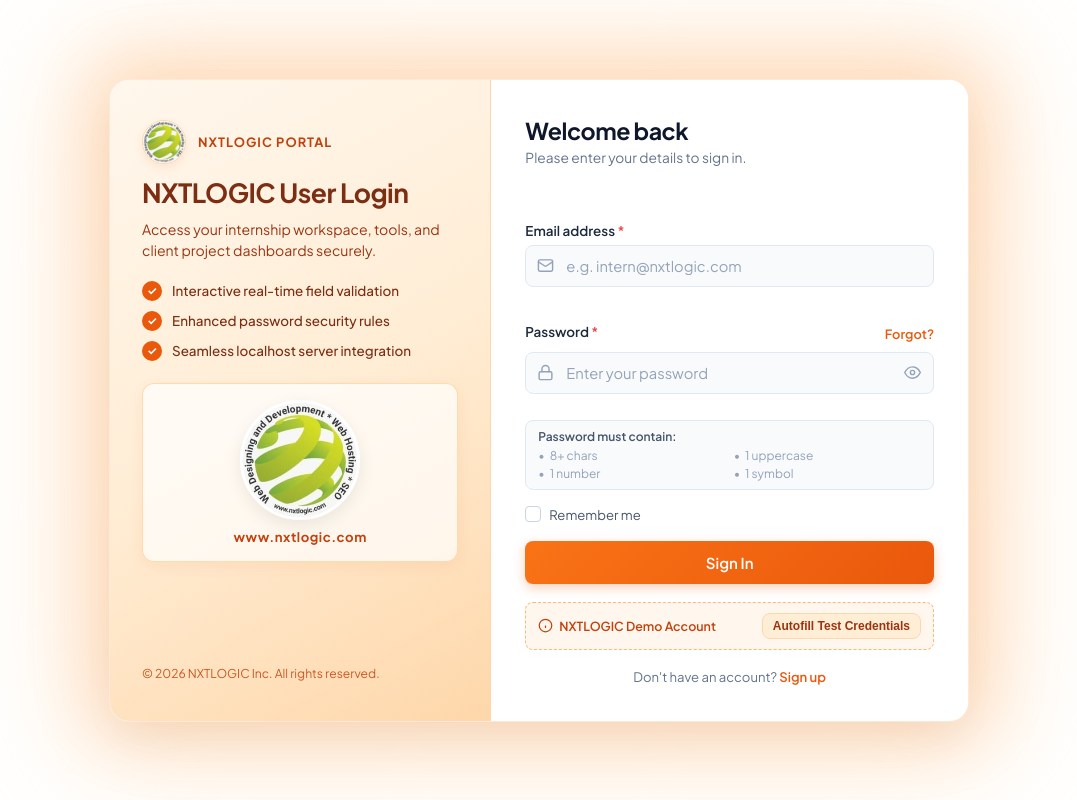
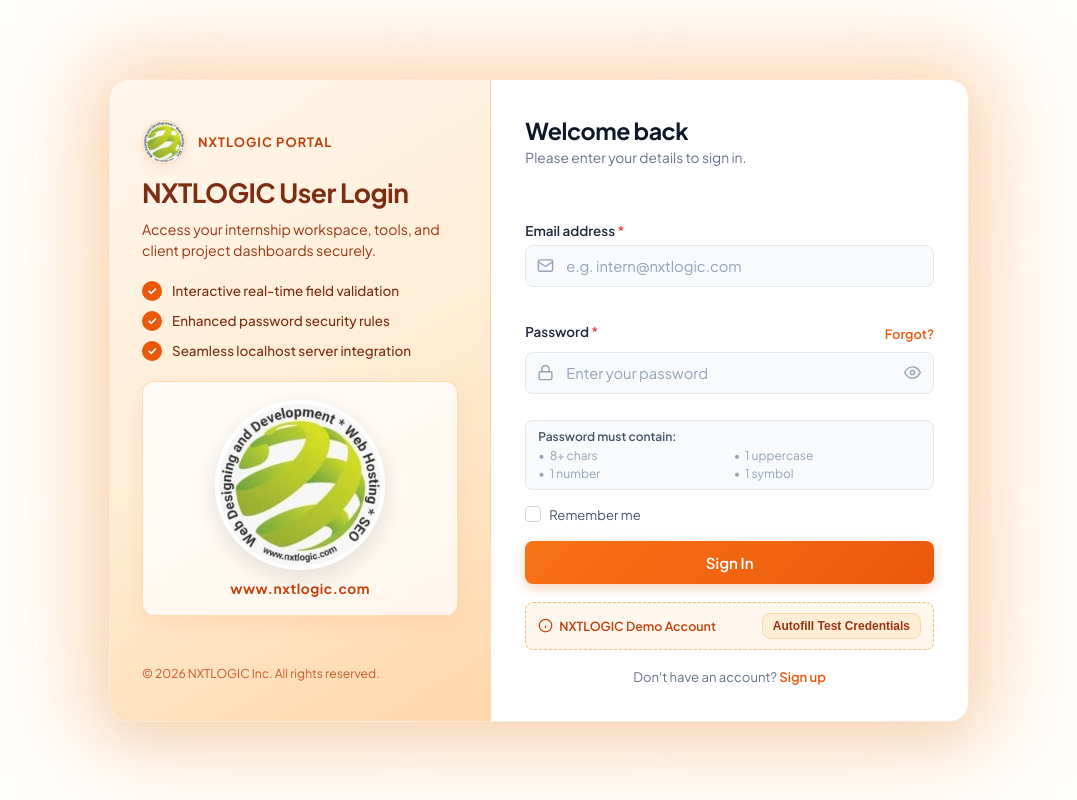
Before and after one commit to abi323728-ctrl/student-management-system, a website with bundled scripts: page public/index.html in a window 1280 px wide. Shown: the whole page, without its empty margins (101-1178 px from the left). Built offline with nearby package versions, Linux system fonts and the light colour scheme.

Commit message:
style: increase size of NXTLOGIC logo in showcase panel

```diff
--- a/public/style.css
+++ b/public/style.css
@@ -174,13 +174,13 @@ body {
 
 /* Showcase box for 2nd picture in free space */
 .hero-showcase-box {
-  margin-top: 22px;
-  padding: 16px;
-  background: rgba(255, 255, 255, 0.7);
+  margin-top: 20px;
+  padding: 18px 16px;
+  background: rgba(255, 255, 255, 0.75);
   border: 1px solid rgba(254, 215, 170, 0.9);
   border-radius: var(--radius-md);
   text-align: center;
-  box-shadow: 0 4px 14px rgba(234, 88, 12, 0.08);
+  box-shadow: 0 6px 20px rgba(234, 88, 12, 0.09);
   display: flex;
   flex-direction: column;
   align-items: center;
@@ -188,22 +188,23 @@ body {
 }
 
 .hero-showcase-img {
-  width: 120px;
-  height: 120px;
+  width: 170px;
+  height: 170px;
   border-radius: 50%;
   object-fit: cover;
-  box-shadow: 0 6px 18px rgba(0, 0, 0, 0.08);
-  border: 3px solid #ffffff;
-  margin-bottom: 8px;
-  transition: transform var(--transition-fast);
+  box-shadow: 0 8px 24px rgba(0, 0, 0, 0.1);
+  border: 4px solid #ffffff;
+  margin-bottom: 10px;
+  transition: transform var(--transition-fast), box-shadow var(--transition-fast);
 }
 
 .hero-showcase-img:hover {
-  transform: scale(1.04);
+  transform: scale(1.05);
+  box-shadow: 0 12px 28px rgba(0, 0, 0, 0.14);
 }
 
 .showcase-caption {
-  font-size: 0.82rem;
+  font-size: 0.86rem;
   font-weight: 700;
   color: #c2410c;
   letter-spacing: 0.04em;
```
